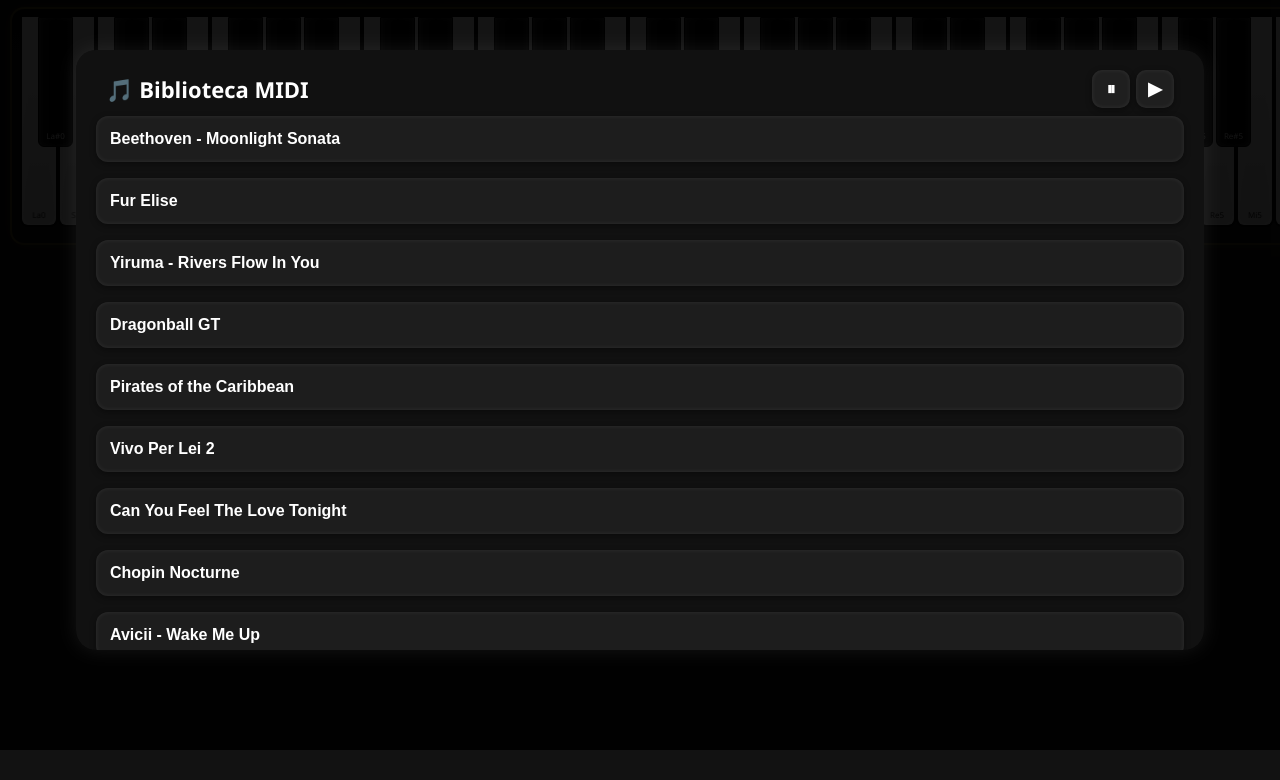
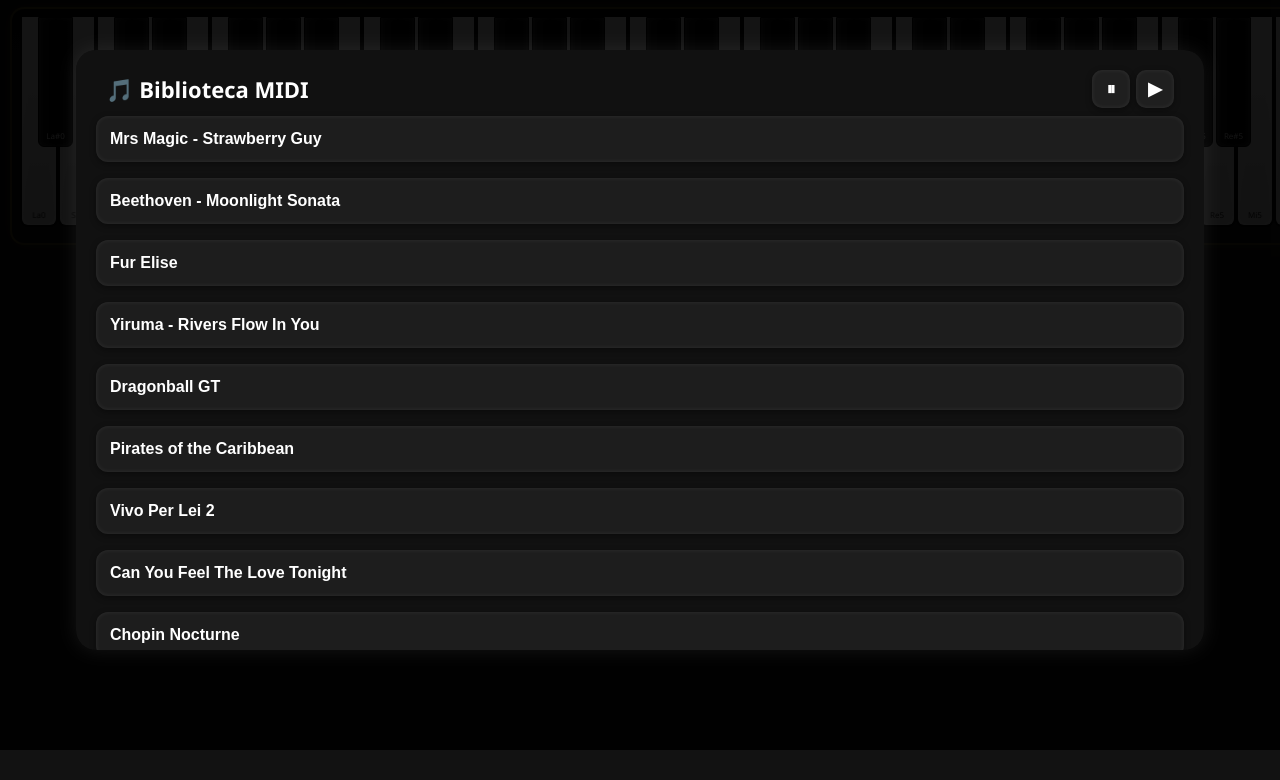
Before and after one commit to josefranciisco17-collab/The-Grand-Piano-2, a plain HTML site: page index.html in a window 1280 px wide. Both pictures are taken after a click on the button "🎵 Songs". Shown: the part 50-830 px from the top of the page. Drawn offline with Linux system fonts and the light colour scheme.

Commit message:
Añadido nuevo MIDI y actualización de index.html

```diff
--- a/index.html
+++ b/index.html
@@ -480,6 +480,12 @@
 
 <div id="songsList">
 
+
+<button class="song-item" data-file="Mrs Magic - Strawberry Guy.mid">
+Mrs Magic - Strawberry Guy
+</button>
+
+
 <button class="song-item" data-file="midis/Beethoven-Moonlight-Sonata.mid">
 Beethoven - Moonlight Sonata
 </button>
```
